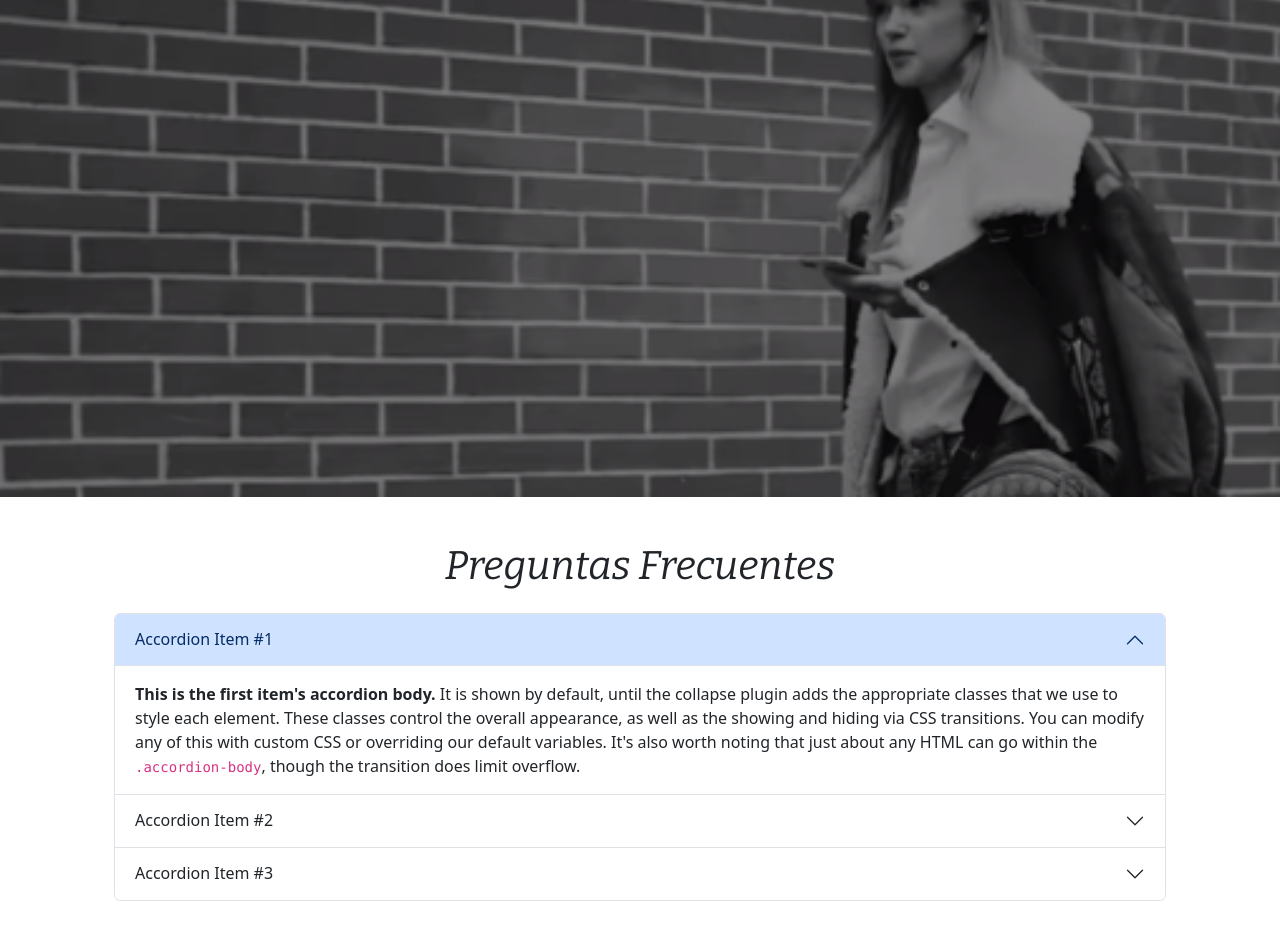
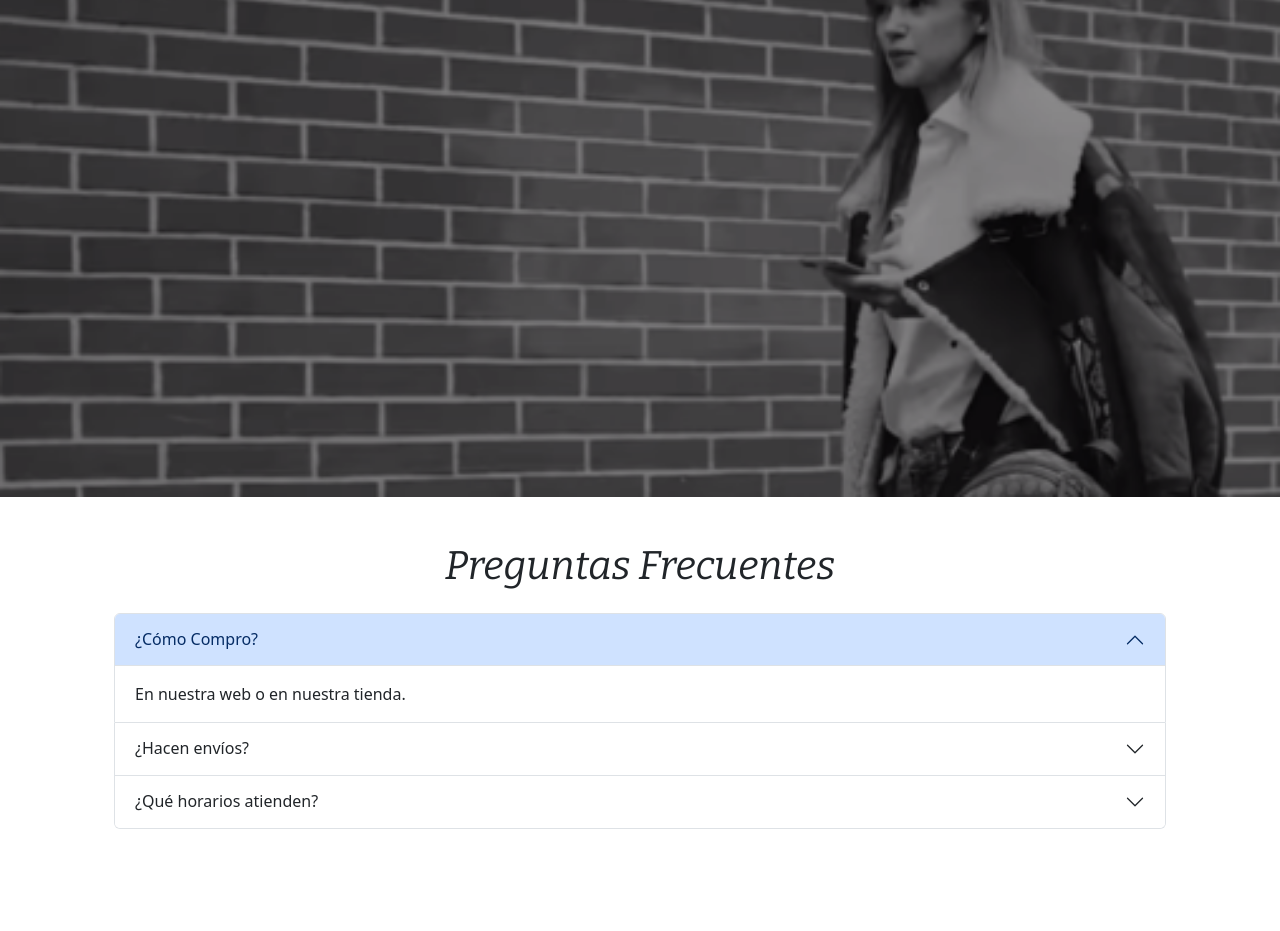
Before and after one commit to LoreSVi/coderweb2, a website: page pages/faq.html in a window 1280 px wide. Shown: the part 228-1159 px from the top of the page. After the commit the page ends 1087 px from the top, so only its background shows below. Drawn offline with nearby package versions, Linux system fonts and the light colour scheme.

Commit message:
cambios en preguntas frecuentes

```diff
--- a/pages/faq.html
+++ b/pages/faq.html
@@ -64,36 +64,36 @@
             <div class="accordion-item">
               <h2 class="accordion-header">
                 <button class="accordion-button" type="button" data-bs-toggle="collapse" data-bs-target="#collapseOne" aria-expanded="true" aria-controls="collapseOne">
-                  Accordion Item #1
+                  ¿Cómo Compro?
                 </button>
               </h2>
               <div id="collapseOne" class="accordion-collapse collapse show" data-bs-parent="#accordionExample">
                 <div class="accordion-body">
-                  <strong>This is the first item's accordion body.</strong> It is shown by default, until the collapse plugin adds the appropriate classes that we use to style each element. These classes control the overall appearance, as well as the showing and hiding via CSS transitions. You can modify any of this with custom CSS or overriding our default variables. It's also worth noting that just about any HTML can go within the <code>.accordion-body</code>, though the transition does limit overflow.
+                  En nuestra web o en nuestra tienda.
                 </div>
               </div>
             </div>
             <div class="accordion-item">
               <h2 class="accordion-header">
                 <button class="accordion-button collapsed" type="button" data-bs-toggle="collapse" data-bs-target="#collapseTwo" aria-expanded="false" aria-controls="collapseTwo">
-                  Accordion Item #2
+                  ¿Hacen envíos?
                 </button>
               </h2>
               <div id="collapseTwo" class="accordion-collapse collapse" data-bs-parent="#accordionExample">
                 <div class="accordion-body">
-                  <strong>This is the second item's accordion body.</strong> It is hidden by default, until the collapse plugin adds the appropriate classes that we use to style each element. These classes control the overall appearance, as well as the showing and hiding via CSS transitions. You can modify any of this with custom CSS or overriding our default variables. It's also worth noting that just about any HTML can go within the <code>.accordion-body</code>, though the transition does limit overflow.
+                  Sí, por correo Argentino o el nuestro que es envío flex en el día.
                 </div>
               </div>
             </div>
             <div class="accordion-item">
               <h2 class="accordion-header">
                 <button class="accordion-button collapsed" type="button" data-bs-toggle="collapse" data-bs-target="#collapseThree" aria-expanded="false" aria-controls="collapseThree">
-                  Accordion Item #3
+                  ¿Qué horarios atienden?
                 </button>
               </h2>
               <div id="collapseThree" class="accordion-collapse collapse" data-bs-parent="#accordionExample">
                 <div class="accordion-body">
-                  <strong>This is the third item's accordion body.</strong> It is hidden by default, until the collapse plugin adds the appropriate classes that we use to style each element. These classes control the overall appearance, as well as the showing and hiding via CSS transitions. You can modify any of this with custom CSS or overriding our default variables. It's also worth noting that just about any HTML can go within the <code>.accordion-body</code>, though the transition does limit overflow.
+                 Nuestro horario es de Lunes a Viernes 9 a 20hs, y los sábados 8 a 15hs.
                 </div>
               </div>
             </div>
```
